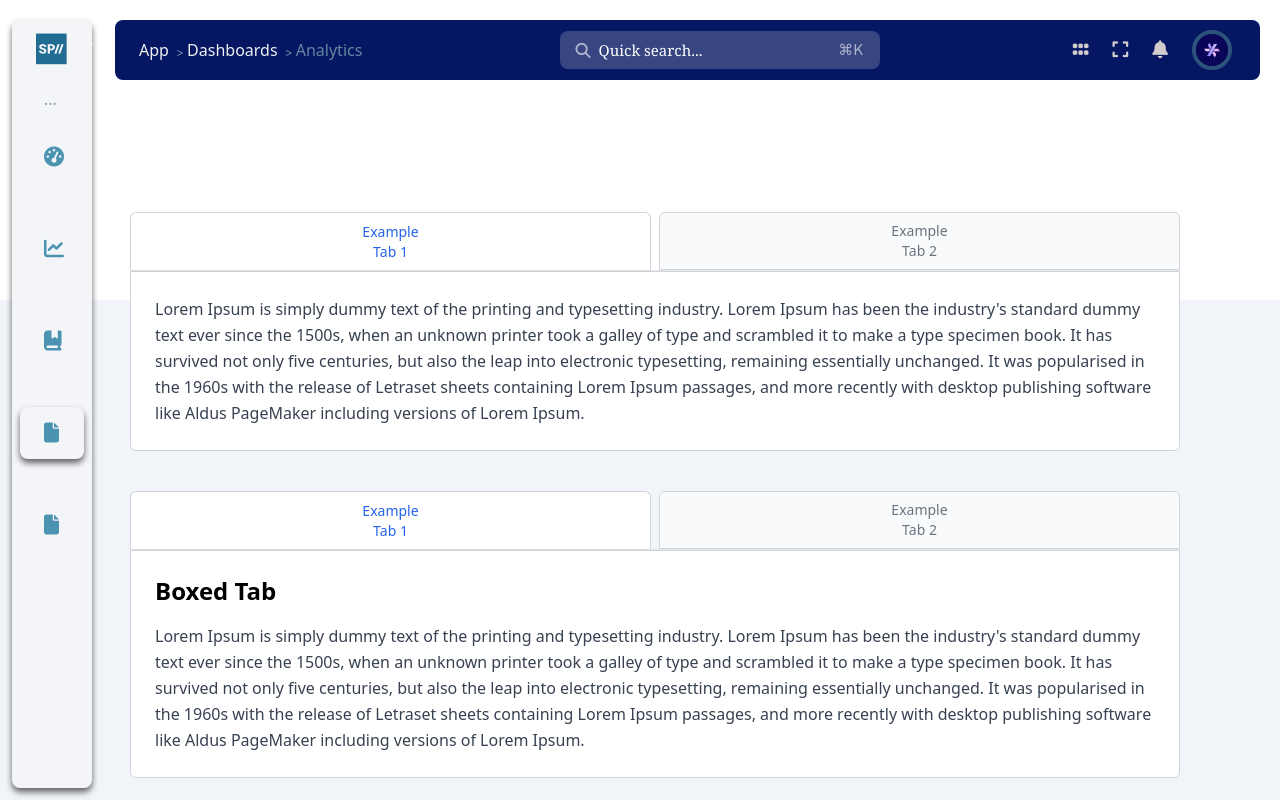
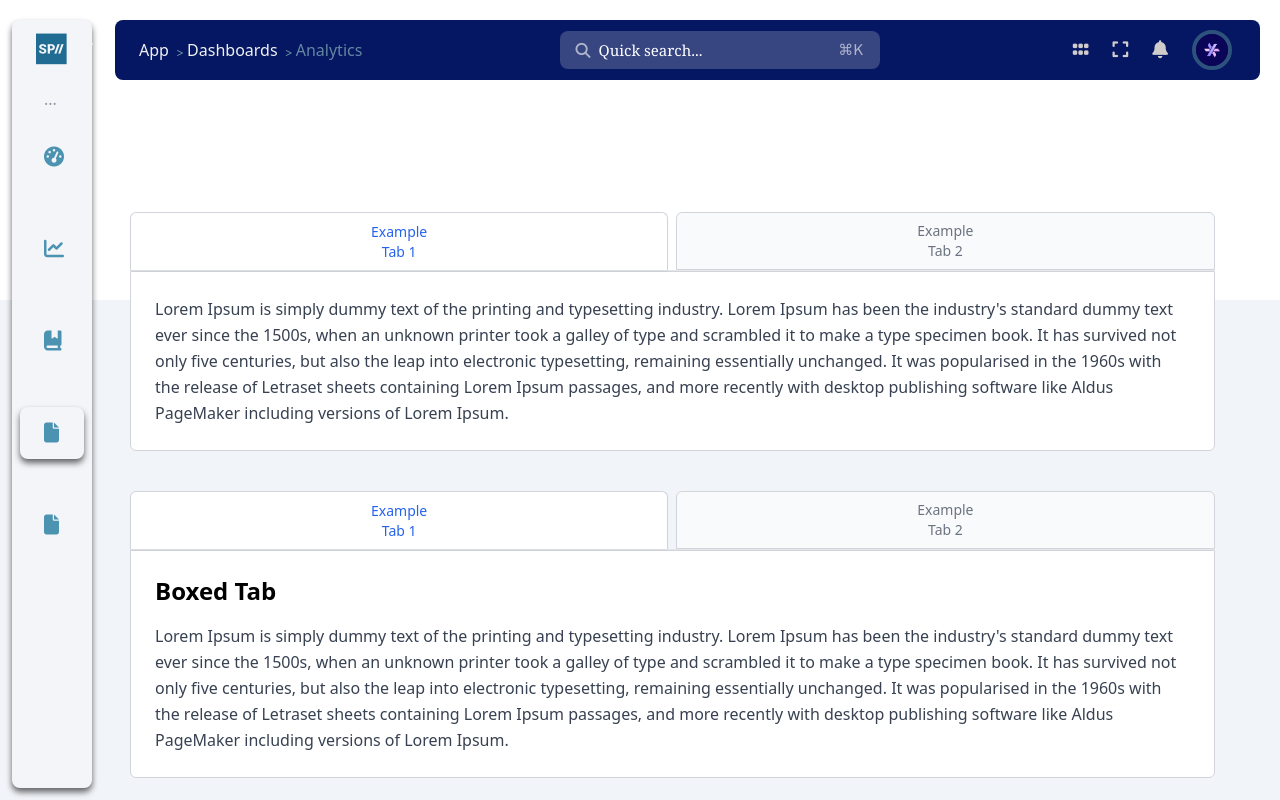
Before and after one commit to cabdikariim242/tailwise-vue, a Vue app: page /tabs in a window 1280 px wide. Shown: the top 800 px of the page. Built offline with nearby package versions, Linux system fonts and the light colour scheme.

Commit message:
finishing up the project

```diff
--- a/src/components/newcomponents/tab.vue
+++ b/src/components/newcomponents/tab.vue
@@ -7,7 +7,7 @@
         :key="tab.slot"
         @click="activeTab = index"
         :class="[
-          'px-56 py-2 text-sm font-medium border border-gray-300 rounded-t-md transition',
+          'lg:px-[15rem] md:px-[8rem] sm:px-[4rem] px-[5rem] py-2 text-sm font-medium border border-gray-300 rounded-t-md transition',
           activeTab === index
             ? underline
               ? 'bg-white text-blue-600 border-b-4 !border-black'
```
